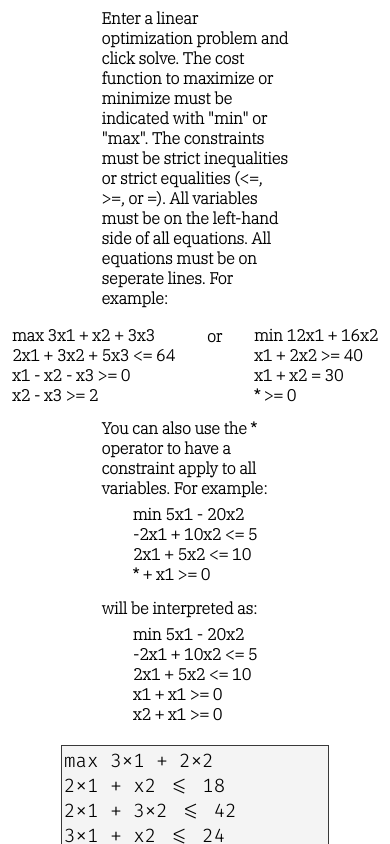
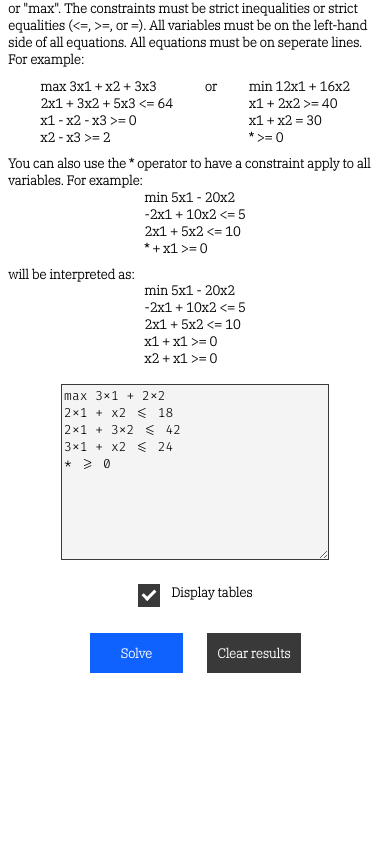
Before and after one commit to Donisius/simplex-calculator, a website with bundled scripts: page index.html in a window 390 px wide. Shown: the part 119-963 px from the top of the page. After the commit the page ends 844 px from the top, so only its background shows below. Built offline with nearby package versions, Linux system fonts and the light colour scheme.

Commit message:
style: fix styling for small screen size

```diff
--- a/styles.css
+++ b/styles.css
@@ -251,7 +251,7 @@ th {
 }
 
 @media only screen and (max-width: 820px) {
-	h4 textarea button th td .checkbox-wrapper {
+	h4, textarea, button, th, td, .checkbox-wrapper {
 		font-size: small;
 	}
 
@@ -269,7 +269,7 @@ th {
 }
 
 @media only screen and (max-width: 575px) {
-	table #tableau-anchor .title-wrapper .instructions .sample-LOs {
+	table, #tableau-anchor, .title-wrapper, .instructions, .sample-LOs {
 		width: 100%;
 	}
 	th {
```
